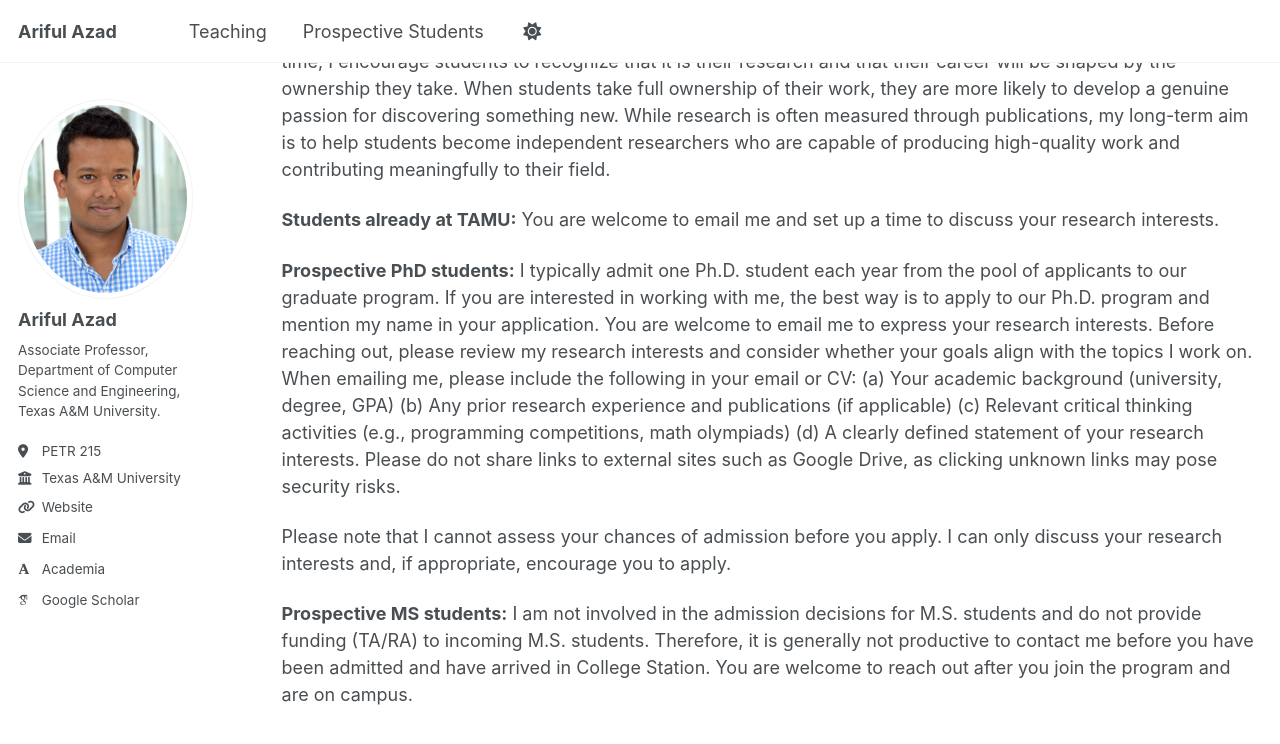
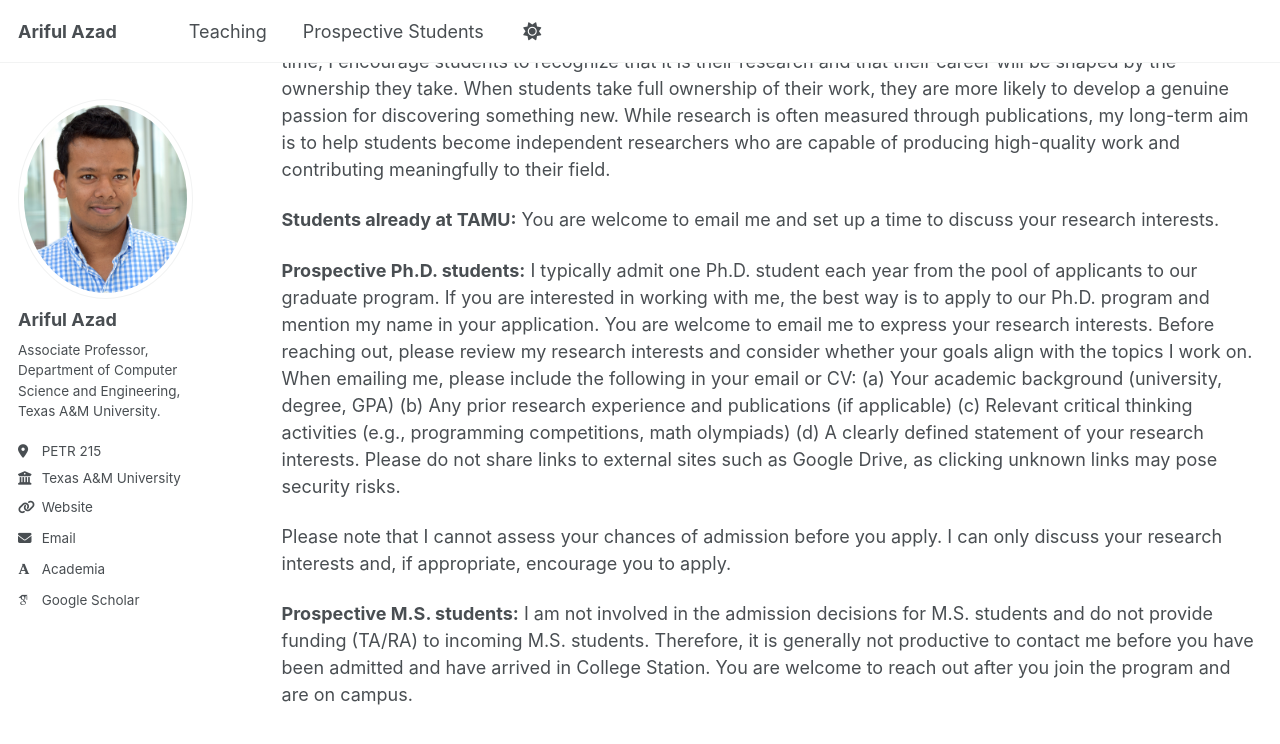
Before and after one commit to arifulazad/arifulazad.github.io, a Jekyll site: the page built from _pages/prospective.md, in a window 1280 px wide and 900 px high, scrolled down 495 px. Shown: the top 744 px of the window. Built offline with Jekyll 4.4.1, drawn with Linux system fonts in a browser that asks for light colours; some web fonts are replaced; a script that is not in the unit is left out.

Commit message:
Update prospective.md

```diff
--- a/_pages/prospective.md
+++ b/_pages/prospective.md
@@ -26,7 +26,7 @@ my long-term aim is to help students become independent researchers who are capa
 
 **Students already at TAMU:** You are welcome to email me and set up a time to discuss your research interests.
 
-**Prospective PhD students:** I typically admit one Ph.D. student each year from the pool of applicants to our graduate program.
+**Prospective Ph.D. students:** I typically admit one Ph.D. student each year from the pool of applicants to our graduate program.
 If you are interested in working with me, the best way is to apply to our Ph.D. program and mention my name in your application.
 You are welcome to email me to express your research interests.
 Before reaching out, please review my research interests and consider whether your goals align with the topics I work on.
@@ -42,7 +42,7 @@ I can only discuss your research interests and, if appropriate, encourage you to
 
 
 
-**Prospective MS students:** I am not involved in the admission decisions for M.S. students
+**Prospective M.S. students:** I am not involved in the admission decisions for M.S. students
 and do not provide funding (TA/RA) to incoming M.S. students.
 Therefore, it is generally not productive to contact me before you have been admitted
 and have arrived in College Station.
```
